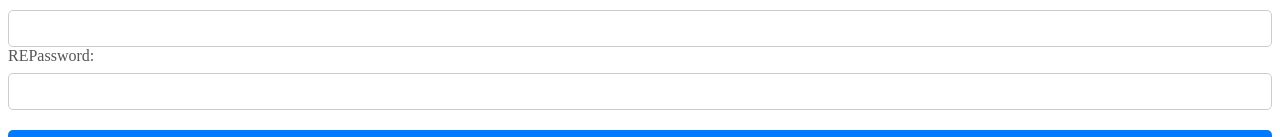
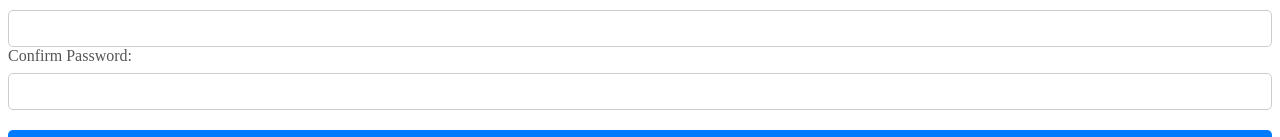
Before and after one commit to TrevinKotinek/CCGroupProject, an Angular app in the folder book-tables/: page /signup in a window 1280 px wide. Shown: the part 209-346 px from the top of the page. Built offline with nearby package versions, Linux system fonts and the light colour scheme.

Commit message:
Minor UI Fixes

```diff
--- a/book-tables/src/app/book-review/book-review.component.html
+++ b/book-tables/src/app/book-review/book-review.component.html
@@ -4,5 +4,5 @@
     <p>Description: {{ review.description }}</p>
   </div>
   <br><br>
-  <button (click)="backBook()">Back to Book</button>
+  <button (click)="backBook()">Back to Book Details</button>
   <button (click)="createReview()">Create Review</button>
--- a/book-tables/src/app/desc-page/desc-page.component.html
+++ b/book-tables/src/app/desc-page/desc-page.component.html
@@ -1,5 +1,5 @@
 <div>
-    <h2>{{ book.title }}</h2>
+    <h2>Title: {{ book.title }}</h2>
     <p><strong>Author:</strong> {{ book.author }}</p>
     <p><strong>ISBN:</strong> {{ book.isbn }}</p>
     <p><strong>Price:</strong> {{book.price_currency}} {{ book.price }}</p>
@@ -8,6 +8,6 @@
     <!-- You can add more details as needed -->
 
     <button routerLink="/all-books">Back to Books List</button>
-    <button (click)="getReview()">reviews</button>
+    <button (click)="getReview()">Reviews</button>
 
   </div>
--- a/book-tables/src/app/signup/signup.component.html
+++ b/book-tables/src/app/signup/signup.component.html
@@ -10,7 +10,7 @@
       <label for="password">Password:</label>
       <input type="password" id="password" formControlName="password" required>
 
-      <label for="password2">REPassword:</label>
+      <label for="password2">Confirm Password:</label>
       <input type="password" id="password" formControlName="password2" required>
 
       <button type="submit">Signup</button>
```
